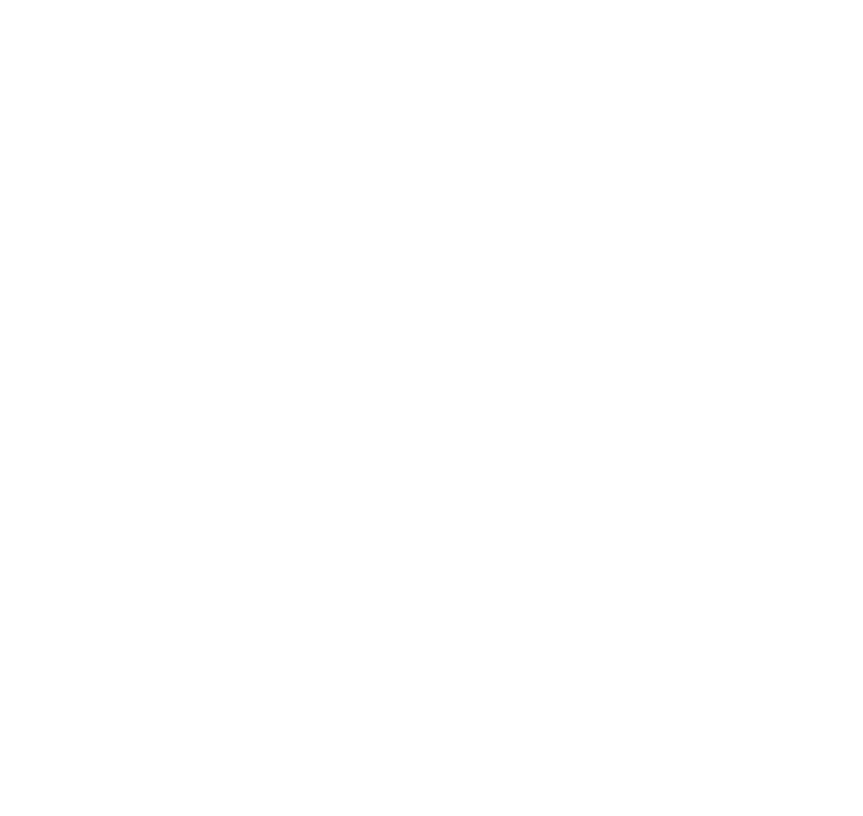
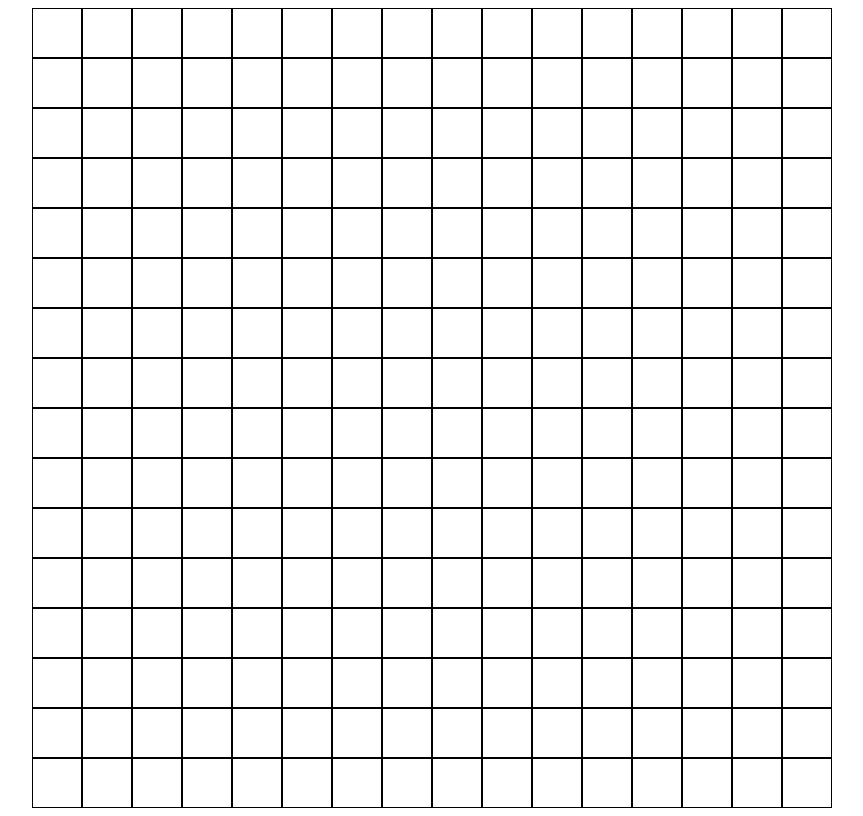
Before and after one commit to LineSeventy/Etch-a-Sketch, a plain HTML site: page index.html in a window 1280 px wide. Shown: the whole page, without its empty margins (208-1071 px from the left). Drawn offline with Linux system fonts and the light colour scheme; files that its build step writes are made by us from their sources.

Commit message:
Added 16 by 16 grid

```diff
--- a/CSS/style.css
+++ b/CSS/style.css
@@ -0,0 +1,20 @@
+body {
+    display: flex;
+    justify-content: center;
+    align-items: center;
+}
+#container {
+    max-width: 800px;
+    max-height: 800px;
+    display: flex;
+    flex-direction: row;
+    flex-wrap: wrap;
+
+}
+.grid-item {
+    width: 50px;
+    height: 50px;
+    border: 1px solid black;
+    box-sizing: border-box;
+
+}
--- a/Script/script.js
+++ b/Script/script.js
@@ -0,0 +1,6 @@
+for (let x = 0; x < 256; x++) {
+    let parentDiv = document.querySelector("#container");
+    let grid = document.createElement("div");
+    grid.className = "grid-item";
+    parentDiv.appendChild(grid);
+}
--- a/index.html
+++ b/index.html
@@ -3,10 +3,12 @@
     <meta charset="UTF-8">
     <meta name="viewport" content="width=device-width, initial-scale=1.0">
     <title>Etch a Sketch</title>
-    <link rel="stylesheet" href="style.css">
-    <script src="./Script/script.js"></script>
+    <link rel="stylesheet" href="./CSS/style.css">
+    <script src="./Script/script.js" defer></script>
 </head>
 <body>
-
+    <div id="container">
+       <div></div>
+    </div>
 </body>
 </html>
```
